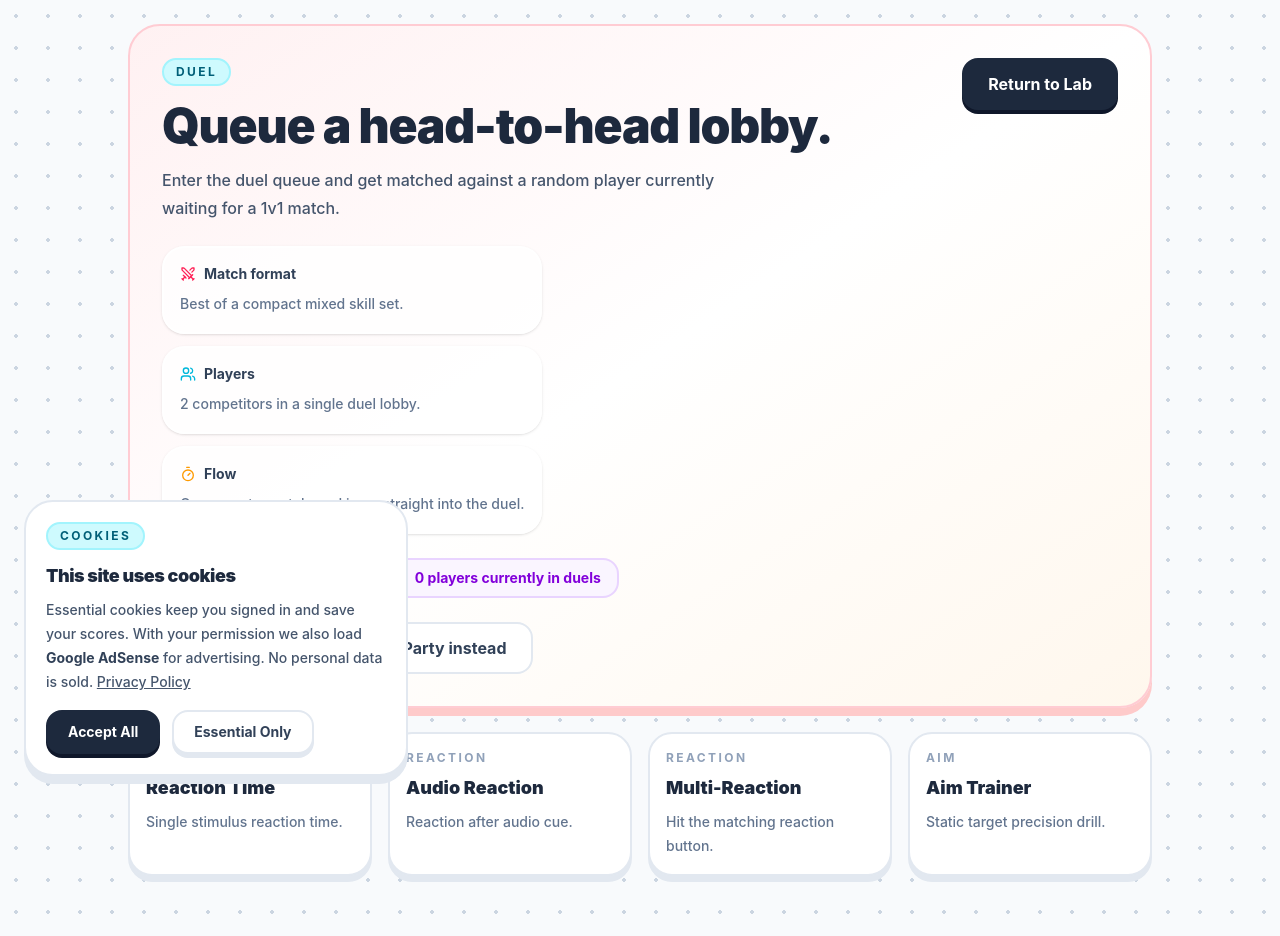
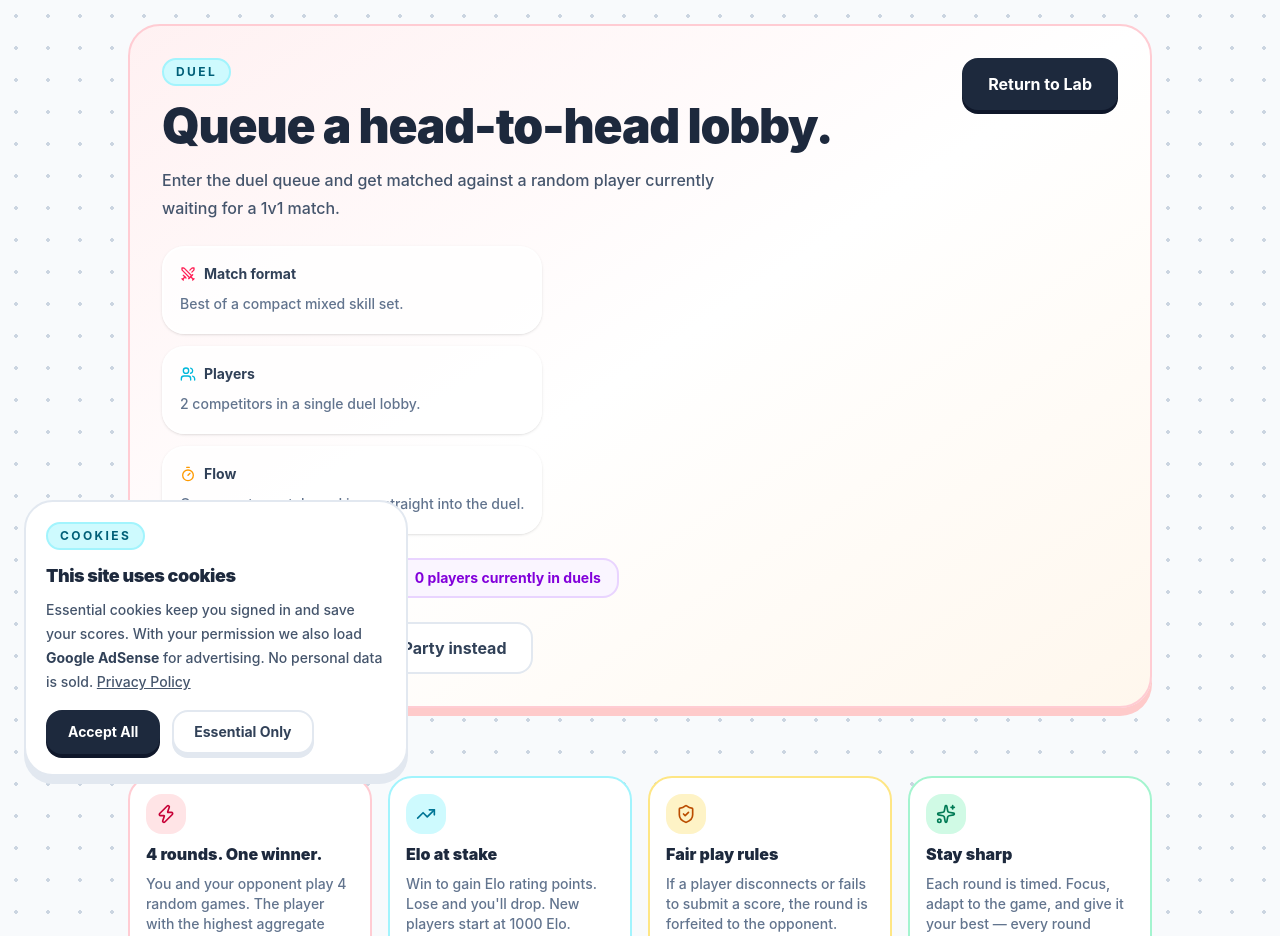
Before and after one commit to daviddmadjarov/SkillCheck, a Next.js app: page /duel in a window 1280 px wide. Shown: the top 936 px of the page. Built offline with nearby package versions, Linux system fonts and the light colour scheme; no server answers.

Commit message:
jipksadef

```diff
--- a/src/app/duel/page.tsx
+++ b/src/app/duel/page.tsx
@@ -1,10 +1,8 @@
 'use client';
 
-import { useCallback, useEffect, useState } from 'react';
+import { useCallback, useEffect, useRef, useState } from 'react';
 import { useRouter } from 'next/navigation';
-import { Swords, Timer, Users } from 'lucide-react';
-
-import { MULTIPLAYER_GAME_POOL } from '@/lib/multiplayer/catalog';
+import { Swords, Timer, Users, Trophy, TrendingUp, ShieldCheck, Zap, Sparkles } from 'lucide-react';
 
 type DuelState = 'idle' | 'waiting' | 'matched';
 
@@ -16,6 +14,15 @@ export default function DuelPage() {
   const [queueCount, setQueueCount] = useState<number>(0);
   const [playingCount, setPlayingCount] = useState<number>(0);
   const [opponentName, setOpponentName] = useState<string | null>(null);
+  const ctxRef = useRef<AudioContext | null>(null);
+
+  // ── Queue sound ──
+  // Play a single sub-bass thump when entering the queue (no repeating ping).
+  useEffect(() => {
+    if (state === 'waiting') {
+      playQueueThump(ctxRef);
+    }
+  }, [state]);
 
   async function handleQueue() {
     setIsSubmitting(true);
@@ -288,16 +295,80 @@ export default function DuelPage() {
           ) : null}
         </section>
 
-        <section className="grid gap-4 sm:grid-cols-2 lg:grid-cols-4">
-          {MULTIPLAYER_GAME_POOL.slice(0, 4).map((game) => (
-            <div key={game.slug} className="rounded-[1.5rem] border-2 border-slate-200 bg-white p-4 shadow-[0_6px_0_rgba(226,232,240,1)]">
-              <p className="text-xs font-bold uppercase tracking-[0.2em] text-slate-400">{game.category}</p>
-              <h2 className="mt-2 text-lg font-black text-slate-800">{game.label}</h2>
-              <p className="mt-2 text-sm font-medium leading-6 text-slate-500">{game.description}</p>
+        {/* ── Lobby waiting room tips ── */}
+        <section>
+          <h2 className="mb-4 text-lg font-black tracking-tight text-slate-800">
+            Before you queue
+          </h2>
+          <div className="grid gap-4 sm:grid-cols-2 lg:grid-cols-4">
+            <div className="rounded-[1.5rem] border-2 border-rose-200 bg-white p-4 shadow-[0_6px_0_rgba(254,202,202,1)]">
+              <div className="mb-2 flex h-10 w-10 items-center justify-center rounded-2xl bg-rose-100 text-rose-700">
+                <Zap className="h-5 w-5" />
+              </div>
+              <h3 className="text-base font-black text-slate-800">4 rounds. One winner.</h3>
+              <p className="mt-2 text-sm font-medium leading-5 text-slate-500">
+                You and your opponent play 4 random games. The player with the highest aggregate score wins the duel.
+              </p>
             </div>
-          ))}
+            <div className="rounded-[1.5rem] border-2 border-cyan-200 bg-white p-4 shadow-[0_6px_0_rgba(165,243,252,1)]">
+              <div className="mb-2 flex h-10 w-10 items-center justify-center rounded-2xl bg-cyan-100 text-cyan-700">
+                <TrendingUp className="h-5 w-5" />
+              </div>
+              <h3 className="text-base font-black text-slate-800">Elo at stake</h3>
+              <p className="mt-2 text-sm font-medium leading-5 text-slate-500">
+                Win to gain Elo rating points. Lose and you'll drop. New players start at 1000 Elo.
+              </p>
+            </div>
+            <div className="rounded-[1.5rem] border-2 border-amber-200 bg-white p-4 shadow-[0_6px_0_rgba(253,230,138,1)]">
+              <div className="mb-2 flex h-10 w-10 items-center justify-center rounded-2xl bg-amber-100 text-amber-700">
+                <ShieldCheck className="h-5 w-5" />
+              </div>
+              <h3 className="text-base font-black text-slate-800">Fair play rules</h3>
+              <p className="mt-2 text-sm font-medium leading-5 text-slate-500">
+                If a player disconnects or fails to submit a score, the round is forfeited to the opponent.
+              </p>
+            </div>
+            <div className="rounded-[1.5rem] border-2 border-emerald-200 bg-white p-4 shadow-[0_6px_0_rgba(167,243,208,1)]">
+              <div className="mb-2 flex h-10 w-10 items-center justify-center rounded-2xl bg-emerald-100 text-emerald-700">
+                <Sparkles className="h-5 w-5" />
+              </div>
+              <h3 className="text-base font-black text-slate-800">Stay sharp</h3>
+              <p className="mt-2 text-sm font-medium leading-5 text-slate-500">
+                Each round is timed. Focus, adapt to the game, and give it your best — every round counts.
+              </p>
+            </div>
+          </div>
         </section>
       </div>
     </main>
   );
 }
+
+/** Single sub-bass thump played once when entering the queue. */
+function playQueueThump(ctxRef: React.MutableRefObject<AudioContext | null>) {
+  let ac = ctxRef.current;
+  if (!ac) {
+    const AC = window.AudioContext || (window as typeof window & { webkitAudioContext?: typeof AudioContext }).webkitAudioContext;
+    if (!AC) return;
+    ac = new AC();
+    ctxRef.current = ac;
+  }
+  if (ac.state === 'suspended') {
+    ac.resume().catch(() => {});
+  }
+
+  const now = ac.currentTime;
+  const osc = ac.createOscillator();
+  const g = ac.createGain();
+  osc.type = 'sine';
+  osc.frequency.setValueAtTime(180, now);
+  osc.frequency.exponentialRampToValueAtTime(90, now + 0.25);
+  g.gain.setValueAtTime(0.001, now);
+  g.gain.linearRampToValueAtTime(0.07, now + 0.008);
+  g.gain.linearRampToValueAtTime(0.04, now + 0.1);
+  g.gain.exponentialRampToValueAtTime(0.001, now + 0.35);
+  osc.connect(g);
+  g.connect(ac.destination);
+  osc.start(now);
+  osc.stop(now + 0.4);
+}
--- a/src/lib/audio/sounds.ts
+++ b/src/lib/audio/sounds.ts
@@ -500,6 +500,63 @@ export function playTabSwitch(ctxRef: CtxRef) {
   osc.stop(now + 0.03);
 }
 
+// ─── Duel queue searching sound (radar ping, repeats every ~2 s) ──
+// A low, atmospheric pulse that feels like the matchmaking system
+// is sweeping for an opponent — similar in spirit to Fortnite's lobby
+// search but distinct enough to avoid legal issues.
+export function playQueueSearching(ctxRef: CtxRef) {
+  const ctx = getCtx(ctxRef);
+  if (!ctx) return;
+  const now = ctx.currentTime;
+
+  // Sub-bass thump (the "radar pulse" body)
+  const osc = ctx.createOscillator();
+  const g = ctx.createGain();
+  osc.type = 'sine';
+  osc.frequency.setValueAtTime(180, now);
+  osc.frequency.exponentialRampToValueAtTime(90, now + 0.25);
+  g.gain.setValueAtTime(0.001, now);
+  g.gain.linearRampToValueAtTime(0.07, now + 0.008);
+  g.gain.linearRampToValueAtTime(0.04, now + 0.1);
+  g.gain.exponentialRampToValueAtTime(0.001, now + 0.35);
+  osc.connect(g);
+  g.connect(ctx.destination);
+  osc.start(now);
+  osc.stop(now + 0.4);
+
+  // Higher "ping" overtone that gives it a searching, radar-like feel
+  const osc2 = ctx.createOscillator();
+  const g2 = ctx.createGain();
+  osc2.type = 'triangle';
+  osc2.frequency.setValueAtTime(600, now + 0.03);
+  osc2.frequency.exponentialRampToValueAtTime(300, now + 0.15);
+  g2.gain.setValueAtTime(0.001, now + 0.03);
+  g2.gain.linearRampToValueAtTime(0.03, now + 0.033);
+  g2.gain.exponentialRampToValueAtTime(0.001, now + 0.25);
+  osc2.connect(g2);
+  g2.connect(ctx.destination);
+  osc2.start(now + 0.03);
+  osc2.stop(now + 0.3);
+
+  // Subtle noise sweep to simulate interference / scanning
+  const bufSize = Math.ceil(ctx.sampleRate * 0.08);
+  const noiseBuf = ctx.createBuffer(1, bufSize, ctx.sampleRate);
+  const data = noiseBuf.getChannelData(0);
+  for (let i = 0; i < data.length; i++) {
+    data[i] = (Math.random() * 2 - 1) * Math.pow(1 - i / data.length, 4);
+  }
+  const noise = ctx.createBufferSource();
+  noise.buffer = noiseBuf;
+  const noiseGain = ctx.createGain();
+  noiseGain.gain.setValueAtTime(0.001, now + 0.02);
+  noiseGain.gain.linearRampToValueAtTime(0.015, now + 0.025);
+  noiseGain.gain.exponentialRampToValueAtTime(0.001, now + 0.15);
+  noise.connect(noiseGain);
+  noiseGain.connect(ctx.destination);
+  noise.start(now + 0.02);
+  noise.stop(now + 0.2);
+}
+
 export function playDropdownClick(ctxRef: CtxRef) {
   const ctx = getCtx(ctxRef);
   if (!ctx) return;
```
